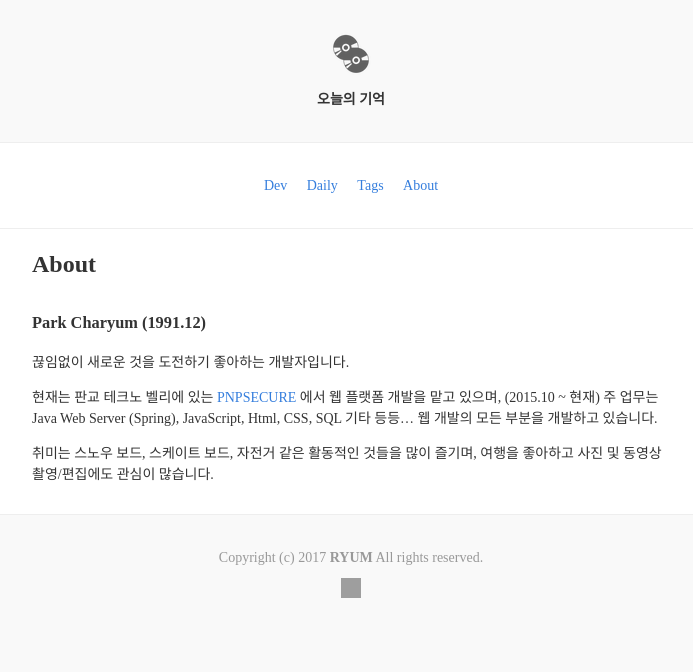
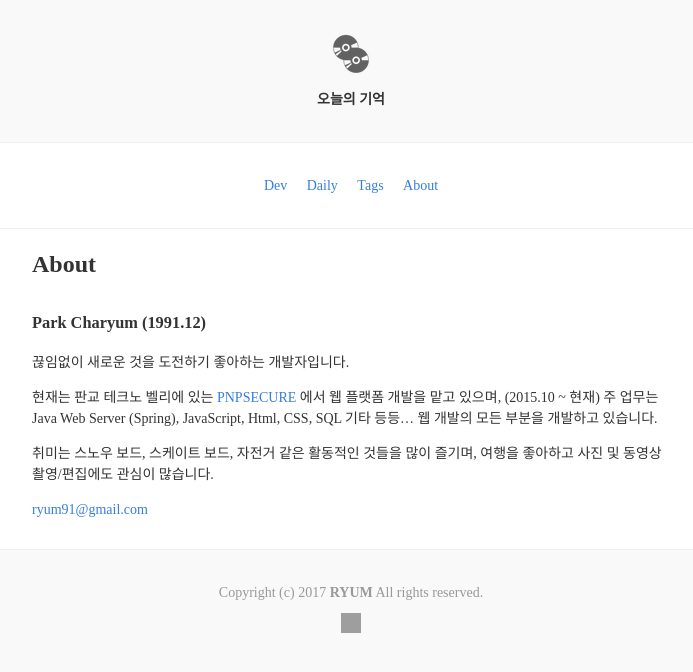
Before and after one commit to ryum91/ryum91.github.com, a Jekyll site: the page built from about.md, in a window 1280 px wide. Shown: the top 672 px of the page, without its empty margins (289-982 px from the left). Built offline with Jekyll 4.4.1, drawn with Linux system fonts in a browser that asks for light colours; nearby versions of some CDN libraries; some web fonts are replaced; grey boxes are pictures that could not be loaded.

Commit message:
[About] Update

```diff
--- a/about.md
+++ b/about.md
@@ -10,3 +10,5 @@ title: "About"
 주 업무는 Java Web Server (Spring), JavaScript, Html, CSS, SQL 기타 등등... 웹 개발의 모든 부분을 개발하고 있습니다.
 
 취미는 스노우 보드, 스케이트 보드, 자전거 같은 활동적인 것들을 많이 즐기며, 여행을 좋아하고 사진 및 동영상 촬영/편집에도 관심이 많습니다.
+
+[ryum91@gmail.com](mailto:ryum91@gmail.com)
```
